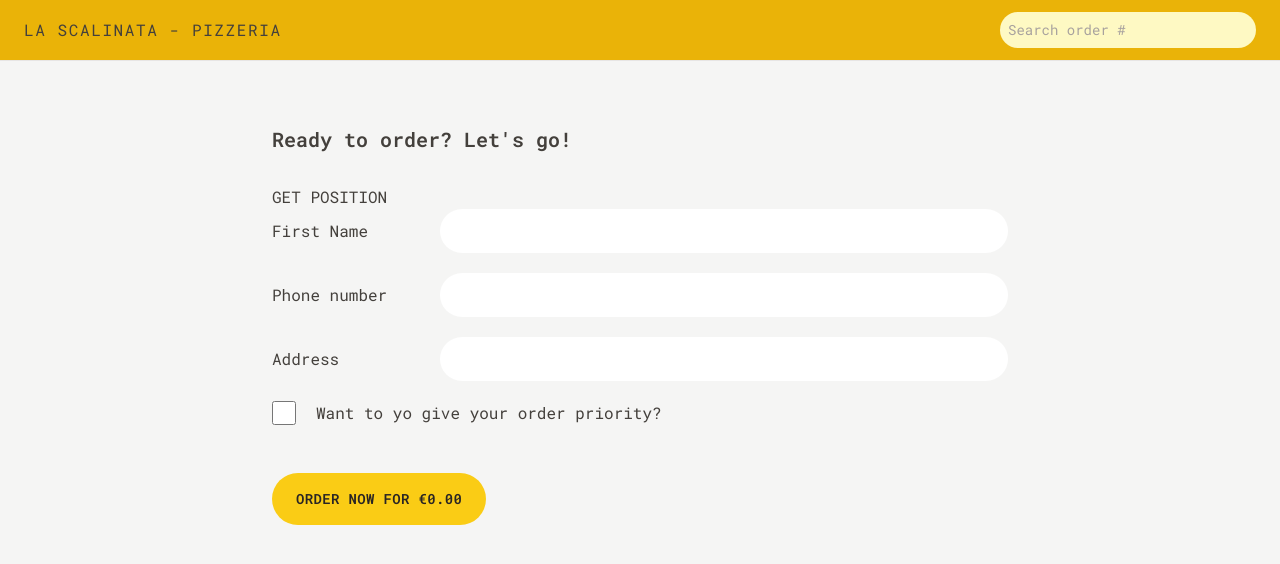
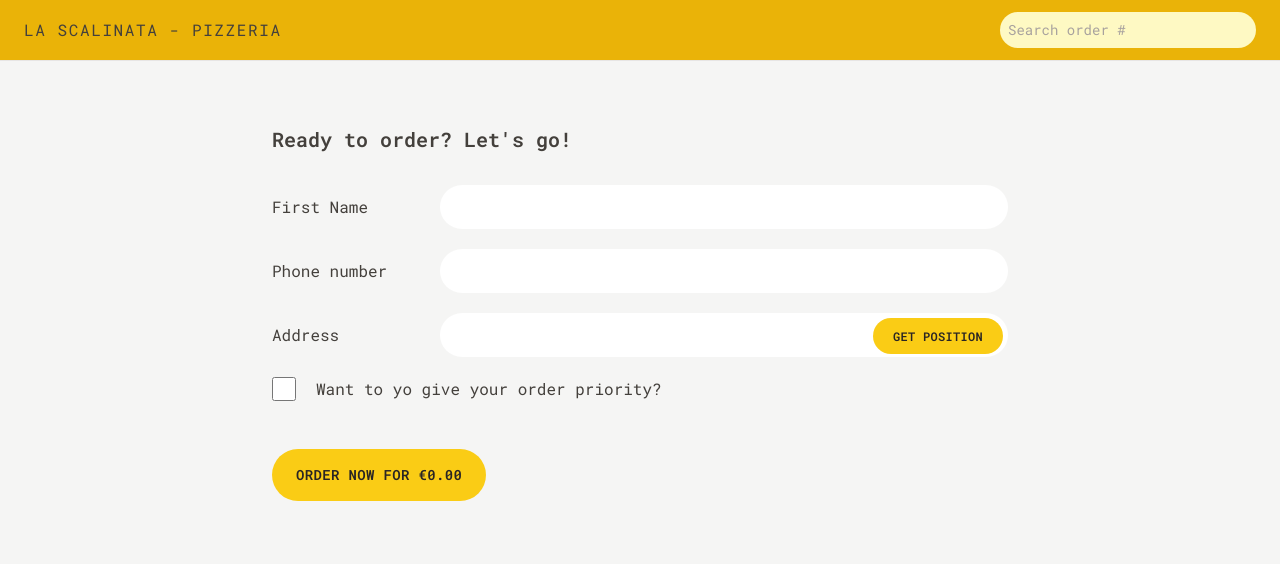
Before and after one commit to Giuva-Sergi/pizzeria-e-commerce, a React (Vite) app: page /order/new in a window 1280 px wide. Shown: the top 564 px of the page. Built offline with nearby package versions, Linux system fonts and the light colour scheme.

Commit message:
<feat> load menu data without navigation in order summary

```diff
--- a/src/features/order/CreateOrder.jsx
+++ b/src/features/order/CreateOrder.jsx
@@ -16,13 +16,14 @@ const isValidPhone = (str) =>
 
 function CreateOrder() {
   const [withPriority, setWithPriority] = useState(false);
-  const username = useSelector(getUsername);
+  const {username, status: addressStatus, position, address, error: errorAddress} = useSelector(state => state.user);
   const cart = useSelector(getCart);
   const totalCartPrice = useSelector(getTotalCartPrice);
   const priorityPrice = withPriority && totalCartPrice * 0.2;
   const totalPrice = totalCartPrice + priorityPrice;
   const navigation = useNavigation();
   const isSubmitting = navigation.state === "submitting";
+  const isLoadingPosition = addressStatus === "loading";
   const errors = useActionData();
   const dispatch = useDispatch();
 
@@ -36,8 +37,6 @@ function CreateOrder() {
   return (
     <div className="px-4 py-6">
       <h2 className="text-xl font-semibold mb-8">Ready to order? Let&apos;s go!</h2>
-
-      <button onClick={() => dispatch(fetchAddress())}>GET POSITION</button>
 
       <Form method="POST">
         <div className="mb-5 flex flex-col gap-2 sm:flex-row sm:items-center">
@@ -53,11 +52,22 @@ function CreateOrder() {
           </div>
         </div>
 
-        <div className="mb-5 flex flex-col gap-2 sm:flex-row sm:items-center">
+        <div className="mb-5 flex flex-col gap-2 sm:flex-row sm:items-center relative">
           <label className="sm:basis-40">Address</label>
           <div className="grow">
-            <input className="input w-full" type="text" name="address" required />
+            <input className="input w-full" type="text" name="address" disabled={isLoadingPosition} defaultValue={address} required />
+            {addressStatus === "error" && <p className="text-xs mt-2 text-red-700 bg-red-100 p-2 rounded-md">{errorAddress}</p>}
           </div>
+          {!address && <span className="absolute right-[3px] top-[3px] md:right-[5px] md:top-[5px] z-10">
+            <Button type="small" handler={(e) => {
+              e.preventDefault();
+              dispatch(fetchAddress());
+              }}
+              disabled={isLoadingPosition}
+              >
+                GET POSITION
+              </Button>
+          </span>}
         </div>
 
         <div className="mb-12 flex gap-5 items-center">
@@ -74,7 +84,8 @@ function CreateOrder() {
 
         <div>
           <input type="hidden" name="cart" value={JSON.stringify(cart)} />
-          <Button type="primary" disabled={isSubmitting}>{isSubmitting ? "Processing order..." : `Order now for ${formatCurrency(totalPrice)}`}</Button>
+          <input type="hidden" name="position" value={position.longitude && position.latitude ? `${position.latitude}, ${position.longitude}` : ""} />
+          <Button type="primary" disabled={isSubmitting || isLoadingPosition}>{isSubmitting ? "Processing order..." : `Order now for ${formatCurrency(totalPrice)}`}</Button>
         </div>
       </Form>
     </div>
@@ -89,6 +100,8 @@ export async function action({ request }) {
     priority: data.priority === "true",
     cart: JSON.parse(data.cart),
   };
+
+  console.log(order);
 
   const errors = {};
 
--- a/src/features/order/Order.jsx
+++ b/src/features/order/Order.jsx
@@ -1,16 +1,22 @@
-// Test ID: IIDSAT
-
 import { getOrder } from "../../services/apiRestaurant";
 import {
   calcMinutesLeft,
   formatCurrency,
   formatDate,
 } from "../../utils/helpers";
-import { useLoaderData } from "react-router-dom";
+import { useFetcher, useLoaderData } from "react-router-dom";
 import OrderItem from "./OrderItem"
+import { useEffect } from "react";
 
 function Order() {
   const order = useLoaderData();
+  const fetcher = useFetcher();
+
+  useEffect(() => {
+    if (!fetcher.data && fetcher.state === "idle") {
+      fetcher.load("/menu");
+    }
+  }, [fetcher])
 
   // Everyone can search for all orders, so for privacy reasons we're gonna gonna exclude names or address,
   // these are only for the restaurant staff
@@ -46,7 +52,7 @@ function Order() {
       </div>
 
       <ul className="divide-y border-b border-t divide-stone-200">
-        {cart.map(item => <OrderItem item={item} key={item.pizzaId}/>)}
+        {cart.map(item => <OrderItem isLoadingIngredients={fetcher.state === "loading"} item={item} key={item.pizzaId} ingredients={fetcher.data?.find(el => el.id === item.pizzaId).ingredients}/>)}
       </ul>
 
       <div className="space-y-2 bg-stone-200 py-5 px-6">
--- a/src/features/order/OrderItem.jsx
+++ b/src/features/order/OrderItem.jsx
@@ -4,13 +4,14 @@ function OrderItem({ item, isLoadingIngredients, ingredients }) {
   const { quantity, name, totalPrice } = item;
 
   return (
-    <li className="py-3">
+    <li className="py-3 space-y-1">
       <div className="flex justify-between items-center gap-4 text-sm">
         <p>
           <span className="font-bold">{quantity}&times;</span> {name}
         </p>
         <p className="font-bold">{formatCurrency(totalPrice)}</p>
       </div>
+      <p className="text-sm capitalize italic text-stone-500">{isLoadingIngredients ? "Loading..." : ingredients?.join(", ")}</p>
     </li>
   );
 }
```
